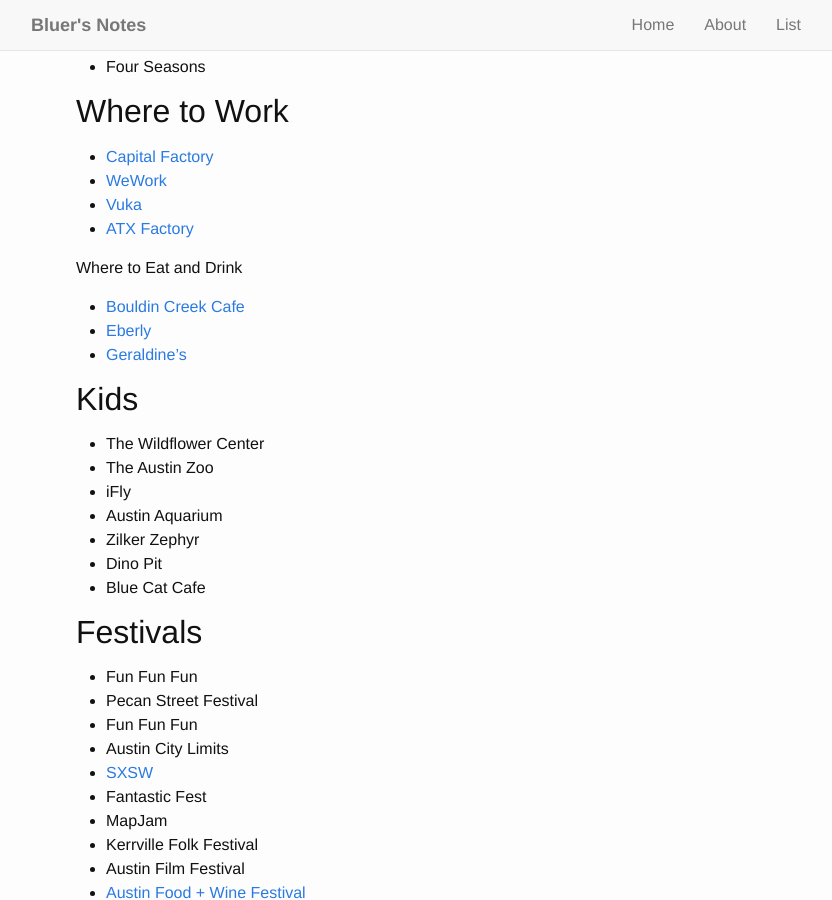
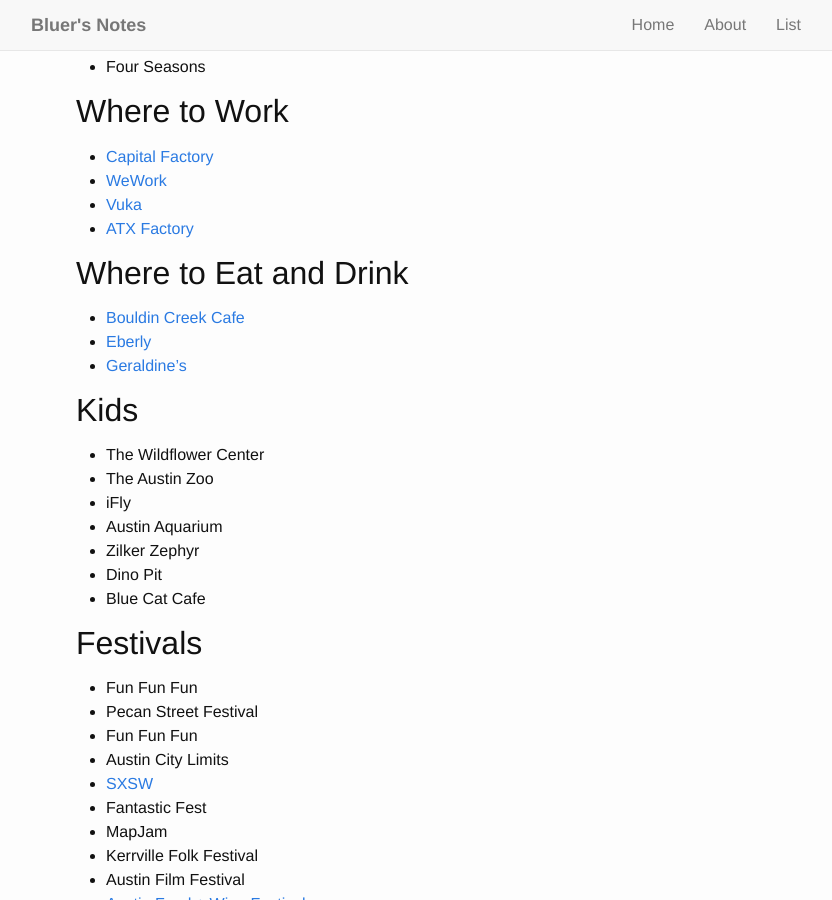
Before and after one commit to kevinbluer/bluer-notes-jekyll, a Jekyll site: the page built from austin.md, in a window 1280 px wide and 900 px high, scrolled down 727 px. Shown: the whole window, without its empty margins (224-1056 px from the left). Built offline with Jekyll 4.4.1, drawn with Linux system fonts in a browser that asks for light colours.

```diff
--- a/austin.md
+++ b/austin.md
@@ -36,7 +36,7 @@ permalink: /austin/
 - [Vuka](http://www.vukaaustin.com/coworking)
 - [ATX Factory](http://www.atxfactory.com)
 
-Where to Eat and Drink
+## Where to Eat and Drink
 
 - [Bouldin Creek Cafe](http://bouldincreekcafe.com)
 - [Eberly](http://eberlyaustin.com/)
```
Also changed, not shown: quotes.md (+1 -0 lines).
